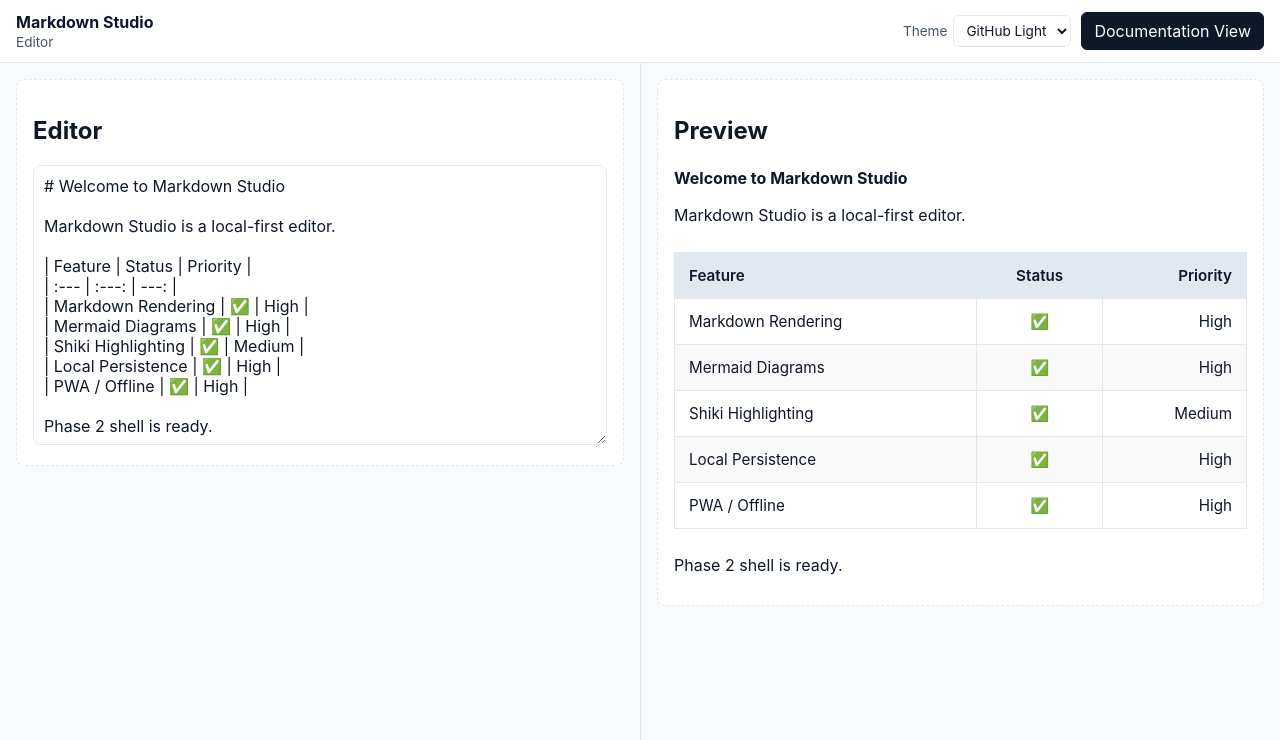
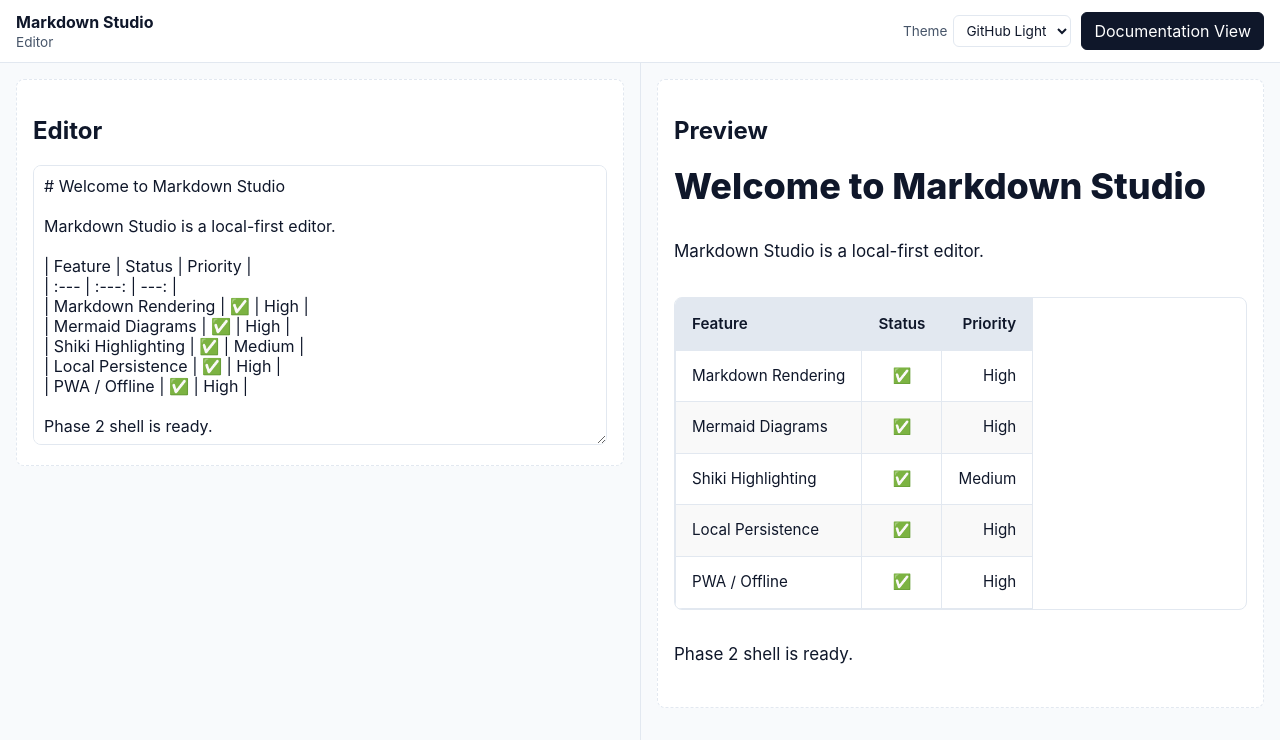
Before and after one commit to Priyanshu-git/MDStudio, a React (Vite) app: page /editor in a window 1280 px wide. Shown: the top 740 px of the page. Built offline with nearby package versions, Linux system fonts and the light colour scheme.

Commit message:
style: enhance typography and layout for markdown content

```diff
--- a/src/index.css
+++ b/src/index.css
@@ -168,36 +168,97 @@ select {
   overflow-wrap: anywhere;
 }
 
-.markdown-doc {
-  line-height: 1.65;
+.docs-mode-panel {
+  padding: 48px 24px;
+  max-width: 840px;
+  margin: 0 auto;
+  width: 100%;
+  box-sizing: border-box;
 }
 
-.markdown-doc h1,
-.markdown-doc h2,
+.markdown-doc {
+  font-size: 1.0625rem;
+  line-height: 1.75;
+  color: var(--text);
+}
+
+.markdown-doc h1 {
+  font-size: 2.25rem;
+  font-weight: 800;
+  margin-top: 0;
+  margin-bottom: 0.8em;
+  line-height: 1.2;
+}
+
+.markdown-doc h2 {
+  font-size: 1.65rem;
+  font-weight: 700;
+  margin-top: 1.6em;
+  margin-bottom: 0.6em;
+  line-height: 1.3;
+}
+
 .markdown-doc h3 {
-  margin-top: 1.2em;
-  margin-bottom: 0.4em;
+  font-size: 1.35rem;
+  font-weight: 600;
+  margin-top: 1.4em;
+  margin-bottom: 0.5em;
+  line-height: 1.4;
 }
 
 .markdown-doc p,
 .markdown-doc ul,
-.markdown-doc ol,
-.markdown-doc pre,
+.markdown-doc ol {
+  margin-top: 0;
+  margin-bottom: 1.25em;
+}
+
+.markdown-doc li {
+  margin-bottom: 0.5em;
+}
+
+.markdown-doc li > p {
+  margin-bottom: 0.5em;
+}
+
 .markdown-doc blockquote {
-  margin: 0.7em 0;
+  margin: 1.5em 0;
+  padding: 0.5em 1.5em;
+  border-left: 4px solid var(--soft);
+  color: var(--muted);
+  font-style: italic;
+}
+
+.markdown-doc img {
+  max-width: 100%;
+  height: auto;
+  border-radius: 8px;
+  margin: 1.5em 0;
+}
+
+.markdown-doc hr {
+  height: 2px;
+  padding: 0;
+  margin: 2.5em 0;
+  background-color: var(--border);
+  border: 0;
 }
 
 .markdown-doc table {
-  margin: 1.5em 0;
+  margin: 2em 0;
   border-collapse: collapse;
   width: 100%;
   border: 1px solid var(--border);
   font-size: 0.95rem;
+  border-radius: 8px;
+  overflow: hidden;
+  display: block;
+  overflow-x: auto;
 }
 
 .markdown-doc th,
 .markdown-doc td {
-  padding: 10px 14px;
+  padding: 12px 16px;
   border: 1px solid var(--border);
 }
 
@@ -234,6 +295,7 @@ select {
   border: 1px solid var(--border);
   border-radius: 8px;
   overflow: hidden;
+  margin: 1.5em 0;
 }
 
 .code-toolbar {
@@ -281,8 +343,17 @@ select {
   overflow: hidden;
 }
 
-.code-highlight {
-  min-width: 0;
+.mermaid-block > div:last-child {
+  padding: 24px;
+  display: flex;
+  justify-content: center;
+  background: var(--surface);
+  overflow: auto;
+}
+
+.mermaid-block svg {
+  max-width: 100%;
+  height: auto;
 }
 
 @media (max-width: 767px) {
```
